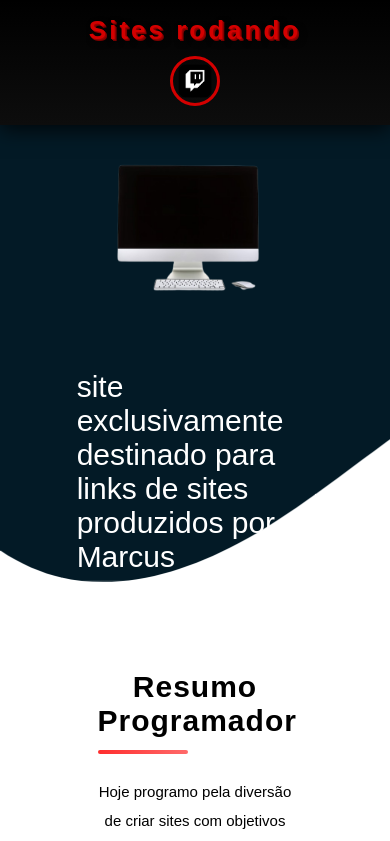
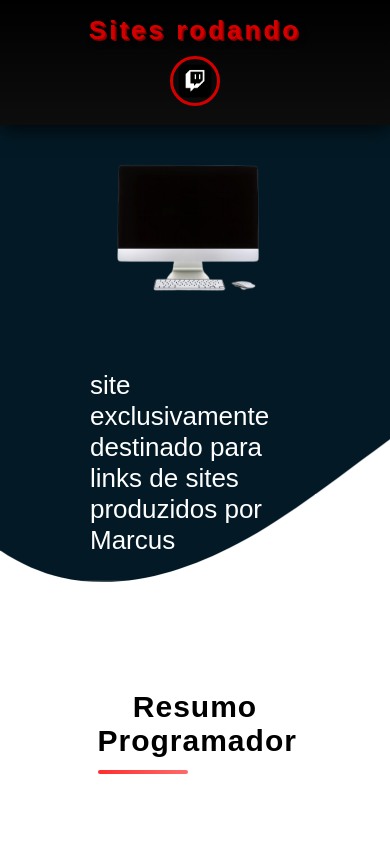
Before and after one commit to marcusOperdido/Roteador-de-projetos, a React (Vite) app: page / in a window 390 px wide. Shown: the top 841 px of the page. Built offline with nearby package versions, Linux system fonts and the light colour scheme; a web font is replaced by a local one.

Commit message:
subindo att de responsividade

```diff
--- a/src/View/bodybody/style.module.css
+++ b/src/View/bodybody/style.module.css
@@ -77,6 +77,7 @@
     margin: 0;
     flex-direction: column;
     justify-content: space-evenly;
+    margin: 20px;
 
   }
 
--- a/src/View/headerbody/reader.module.css
+++ b/src/View/headerbody/reader.module.css
@@ -65,7 +65,7 @@
     width: 100%;
     margin-top: 200px;
     margin-left: 20%;
-    font-size: 15px;
+    font-size: 13px;
   }
   .imgPc {
     height: 150px;
```
